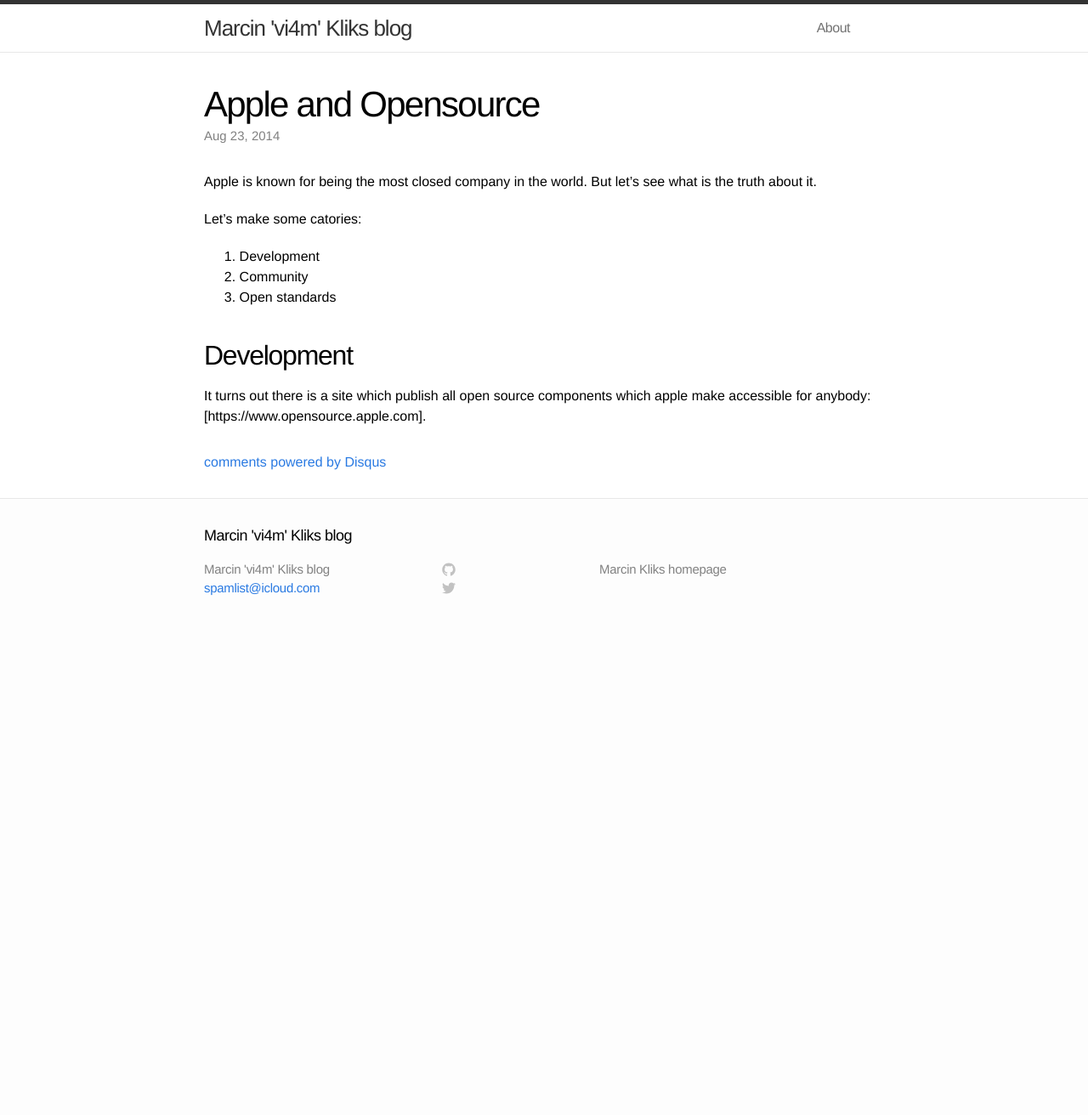
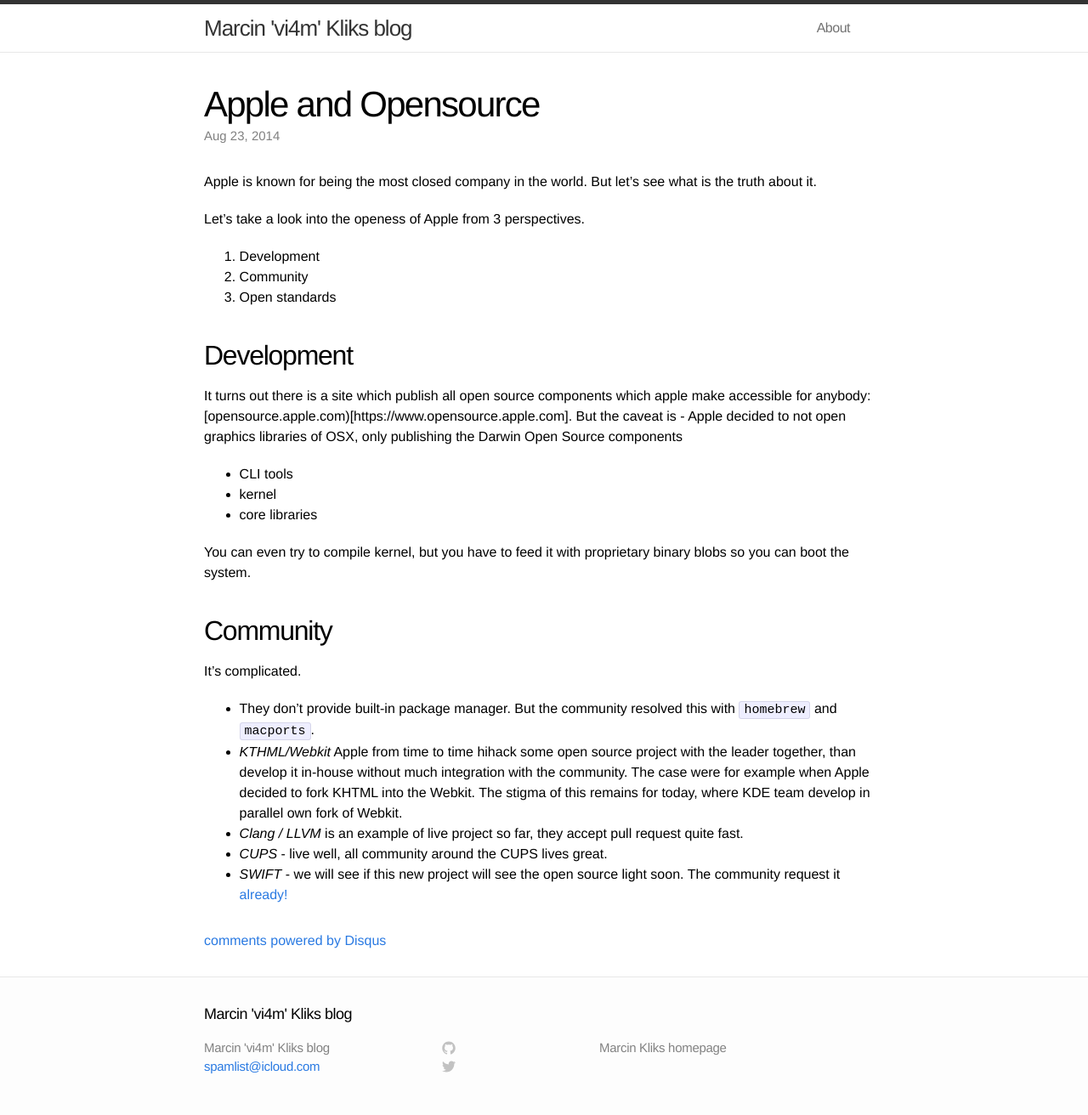
Before and after one commit to vi4m/vi4m.github.io, a Jekyll site: the page built from _posts/2014-08-23-apple-and-opensource.markdown, in a window 1280 px wide. Shown: the whole page at 85% size. Built offline with Jekyll 4.4.1, drawn with Linux system fonts in a browser that asks for light colours; comment, search, counter and statistics services are not loaded; before the commit the page ends 900 px from its top, so only the background shows below that.

Commit message:
Update 2014-08-23-apple-and-opensource.markdown

```diff
--- a/_posts/2014-08-23-apple-and-opensource.markdown
+++ b/_posts/2014-08-23-apple-and-opensource.markdown
@@ -6,7 +6,7 @@
 
 Apple is known for being the most closed company in the world. But let's see what is the truth about it.
 
-Let's make some catories:
+Let's take a look into the openess of Apple from 3 perspectives.
 
 1. Development
 2. Community
@@ -15,4 +15,24 @@
 Development
 -----------
 
-It turns out there is a site which publish all open source components which apple make accessible for anybody: [https://www.opensource.apple.com].
+It turns out there is a site which publish all open source components which apple make accessible for anybody: [opensource.apple.com)[https://www.opensource.apple.com]. But the caveat is - Apple decided to not open graphics libraries of OSX, only publishing the Darwin Open Source components
+* CLI tools
+* kernel
+* core libraries
+
+You can even try to compile kernel, but you have to feed it with proprietary binary blobs so you can boot the system.
+
+Community
+---------
+
+It's complicated.
+
+
+* They don't provide built-in package manager. But the community resolved this with `homebrew` and `macports`.
+
+* *KTHML/Webkit* Apple from time to time hihack some open source project with the leader together, than develop it in-house without much integration with the community. The case were for example when Apple decided to fork KHTML into the Webkit. The stigma of this remains for today, where KDE team develop in parallel own fork of Webkit.
+
+* *Clang / LLVM* is an example of live project so far, they accept pull request quite fast.
+
+* *CUPS* - live well, all community around the CUPS lives great.
+* *SWIFT* - we will see if this new project will see the open source light soon. The community request it [already!]( http://www.infoworld.com/article/2682425/application-development/application-development-7-reasons-apple-should-open-source-swift-and-7-reasons-it-won-t.html)
```
